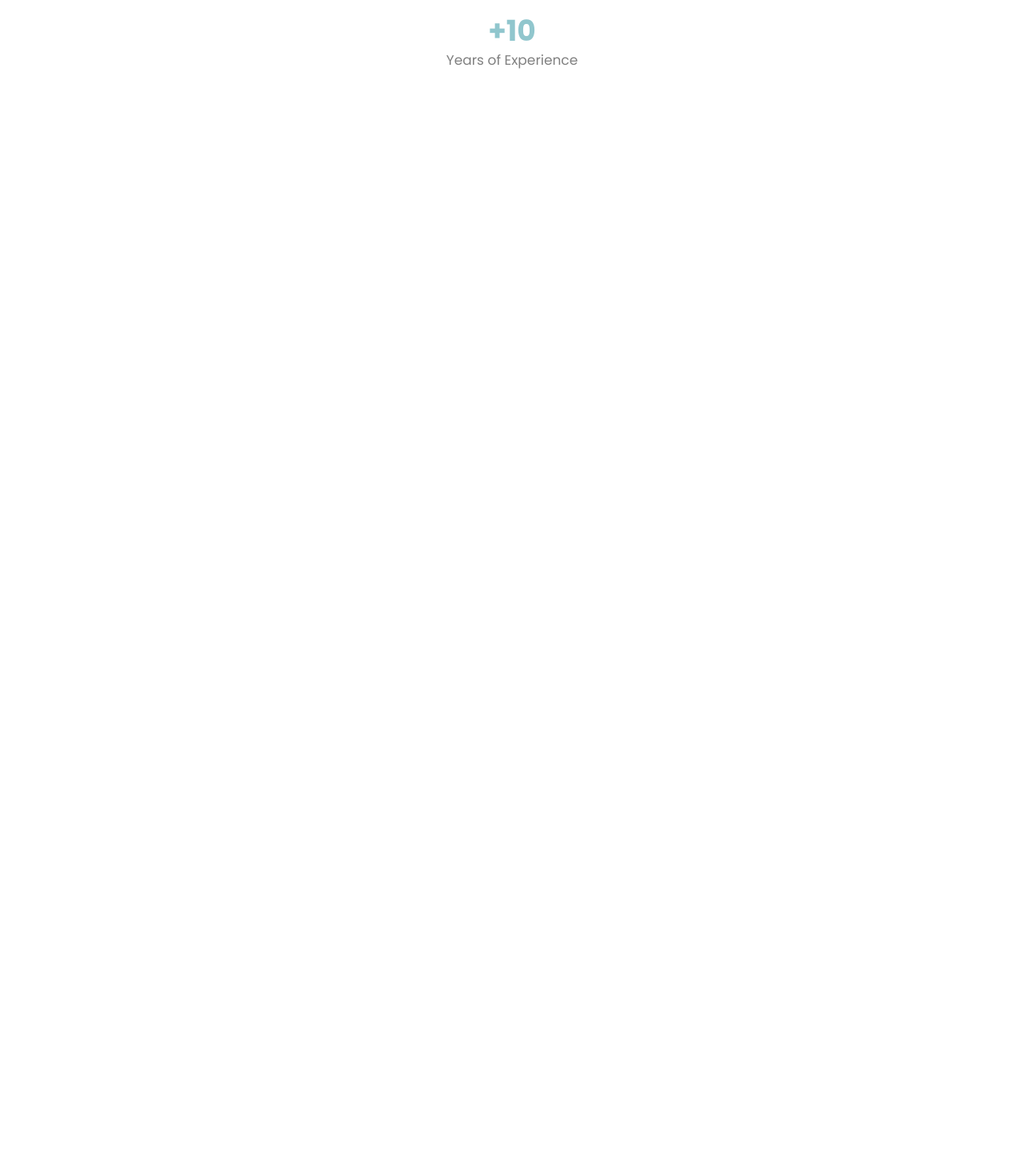
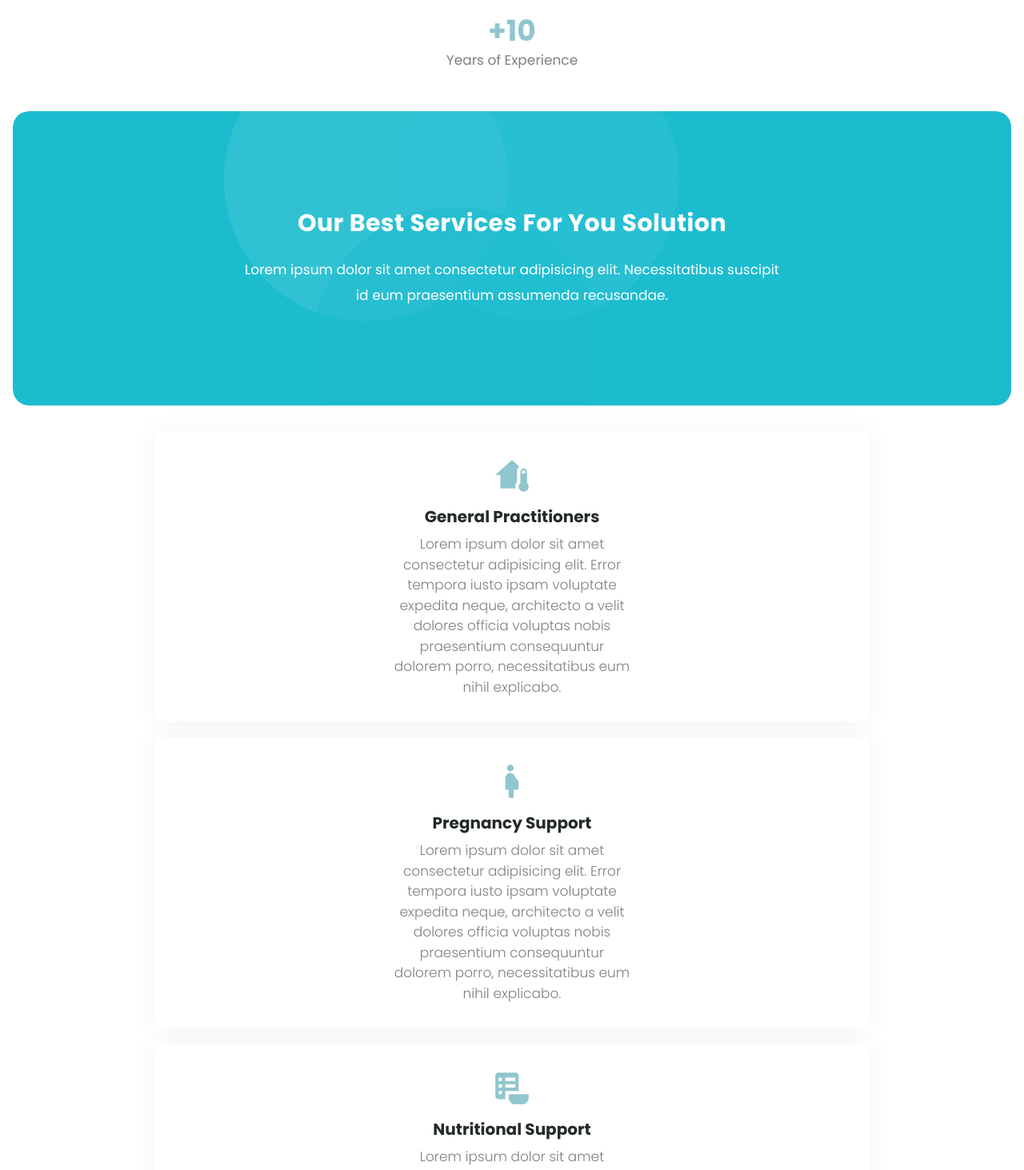
Before and after one commit to fomes/custom-landing-page, a Next.js app: page / in a window 1280 px wide. Shown: the part 1000-2463 px from the top of the page at 80% size. Built offline with nearby package versions, Linux system fonts and the light colour scheme.

Commit message:
Services section

```diff
--- a/src/app/page.tsx
+++ b/src/app/page.tsx
@@ -1,5 +1,6 @@
 import { Header } from "@/components/Header";
 import { SectionHero } from "@/components/SectionHero";
+import { SectionServices } from "@/components/SectionServices";
 import { SectionStats } from "@/components/SectionStats";
 
 export default function Home() {
@@ -8,6 +9,7 @@ export default function Home() {
       <Header />
       <SectionHero />
       <SectionStats />
+      <SectionServices />I<div className="h-[4000px]"></div>
     </div>
   );
 }
--- /dev/null
+++ b/src/components/GridItem/index.tsx
@@ -0,0 +1,23 @@
+import Image from "next/image";
+import { ReactNode } from "react";
+
+interface GridItemProps {
+  children?: ReactNode;
+  icon: string;
+  title: string;
+  text: string;
+}
+
+export function GridItem({ icon, title, text }: GridItemProps) {
+  return (
+    <div className="services__item bg-white p-[30px] rounded-[10px] shadow-custom2 min-h-[288px] flex flex-col items-center text-center">
+      <div className="mb-[15px]">
+        <Image src={icon} alt="Icon" />
+      </div>
+
+      <h3 className="h3 mb-[10px]">{title}</h3>
+
+      <p className="font-light leading-normal max-w-[300px]">{text}</p>
+    </div>
+  );
+}
--- /dev/null
+++ b/src/components/SectionServices/index.tsx
@@ -0,0 +1,55 @@
+import { ReactNode } from "react";
+import { GridItem } from "../GridItem";
+import icon1 from "@/assets/icons/services/icon-1.svg";
+import icon2 from "@/assets/icons/services/icon-2.svg";
+import icon3 from "@/assets/icons/services/icon-3.svg";
+import icon4 from "@/assets/icons/services/icon-4.svg";
+
+interface SectionServicesProps {
+  children?: ReactNode;
+}
+
+export function SectionServices({ children }: SectionServicesProps) {
+  return (
+    <section className="services mt-12">
+      <div className="bg-services bg-cover bg-no-repeat max-w-[1466px] mx-4 xl:mx-auto rounded-[20px] xl:pt-[70px] px-6 xl:px-0 relative h-[368px] flex items-center xl:items-start -z-10">
+        <div className="container mx-auto">
+          <div className="services__top flex items-center flex-col xl:flex-row xl:mb-[60px]">
+            <h2 className="h2 text-white flex-1 mb-4 xl:mb-0 text-center xl:text-left max-w-2xl xl:max-w-none">
+              Our best services for you solution
+            </h2>
+            <p className="mt-2 text-white flex-1 text-center xl:text-left max-w-2xl xl:max-w-none">
+              Lorem ipsum dolor sit amet consectetur adipisicing elit.
+              Necessitatibus suscipit id eum praesentium assumenda recusandae.
+            </p>
+          </div>
+        </div>
+      </div>
+
+      <div className="container mx-auto mt-8 xl:-mt-[144px]">
+        <div className="grid xl:grid-cols-4 gap-5 px-8 xl:px-0">
+          <GridItem
+            icon={icon1}
+            title="General Practitioners"
+            text="Lorem ipsum dolor sit amet consectetur adipisicing elit. Error tempora iusto ipsam voluptate expedita neque, architecto a velit dolores officia voluptas nobis praesentium consequuntur dolorem porro, necessitatibus eum nihil explicabo."
+          />
+          <GridItem
+            icon={icon2}
+            title="Pregnancy Support"
+            text="Lorem ipsum dolor sit amet consectetur adipisicing elit. Error tempora iusto ipsam voluptate expedita neque, architecto a velit dolores officia voluptas nobis praesentium consequuntur dolorem porro, necessitatibus eum nihil explicabo."
+          />
+          <GridItem
+            icon={icon3}
+            title="Nutritional Support"
+            text="Lorem ipsum dolor sit amet consectetur adipisicing elit. Error tempora iusto ipsam voluptate expedita neque, architecto a velit dolores officia voluptas nobis praesentium consequuntur dolorem porro, necessitatibus eum nihil explicabo."
+          />
+          <GridItem
+            icon={icon4}
+            title="Pharmaceutical Care"
+            text="Lorem ipsum dolor sit amet consectetur adipisicing elit. Error tempora iusto ipsam voluptate expedita neque, architecto a velit dolores officia voluptas nobis praesentium consequuntur dolorem porro, necessitatibus eum nihil explicabo."
+          />
+        </div>
+      </div>
+    </section>
+  );
+}
--- a/src/components/SectionStats/index.tsx
+++ b/src/components/SectionStats/index.tsx
@@ -18,7 +18,6 @@ export function SectionStats({ children }: SectionStatsProps) {
           </div>
         </div>
       </section>
-      <div className="h-[4000px]"></div>
     </>
   );
 }
--- a/tailwind.config.ts
+++ b/tailwind.config.ts
@@ -37,11 +37,11 @@ const config: Config = {
         custom2: "0px 0px 30px 0px rgba(8, 73, 81, 0.06)",
       },
       backgroundImage: {
-        services: "url(../../assets/img/services/bg.svg)",
-        testimonials: "url(../../assets/img/testimonials/bg.svg",
-        departaments: "url(../../assets/img/departaments/bg.svg",
-        quoteLeft: "url(../../assets/icons/testimonials/quote-left.svg",
-        quoteRight: "url(../../assets/icons/testimonials/quote-right.svg",
+        services: "url(../assets/img/services/bg.svg)",
+        testimonials: "url(../assets/img/testimonials/bg.svg",
+        departaments: "url(../assets/img/departaments/bg.svg",
+        quoteLeft: "url(../assets/icons/testimonials/quote-left.svg",
+        quoteRight: "url(../assets/icons/testimonials/quote-right.svg",
         "gradient-radial": "radial-gradient(var(--tw-gradient-stops))",
         "gradient-conic":
           "conic-gradient(from 180deg at 50% 50%, var(--tw-gradient-stops))",
```
